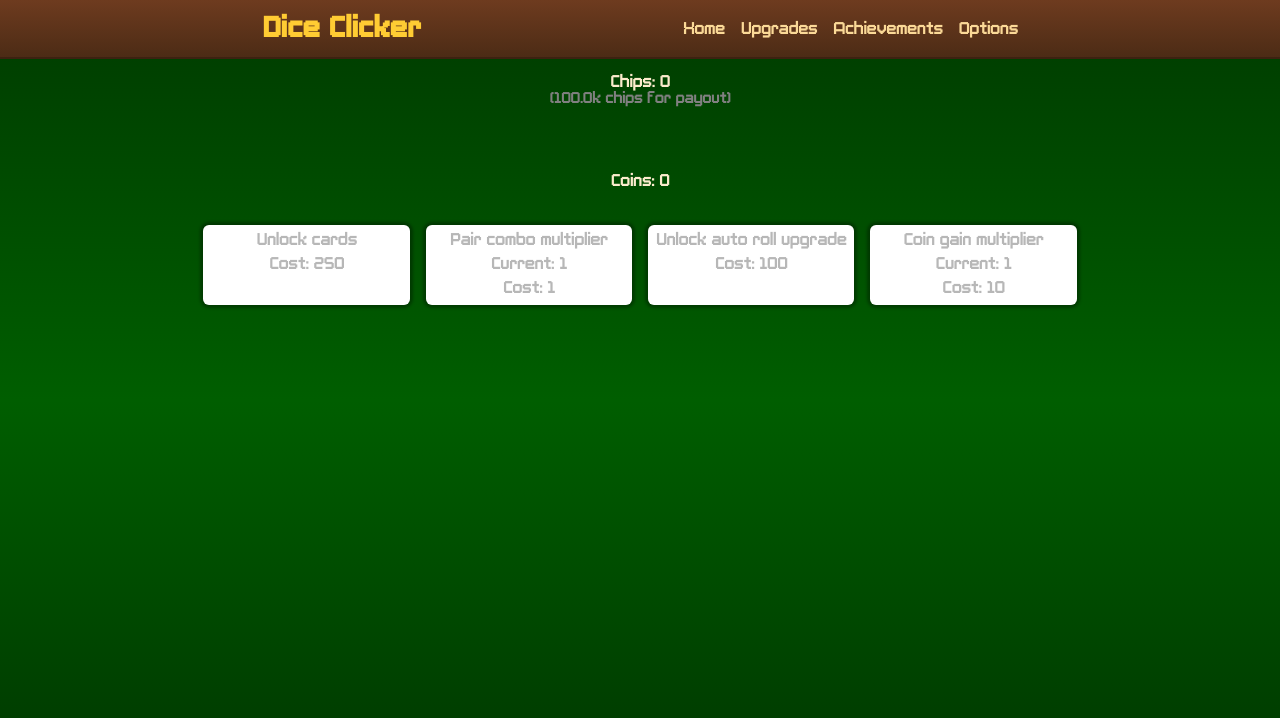
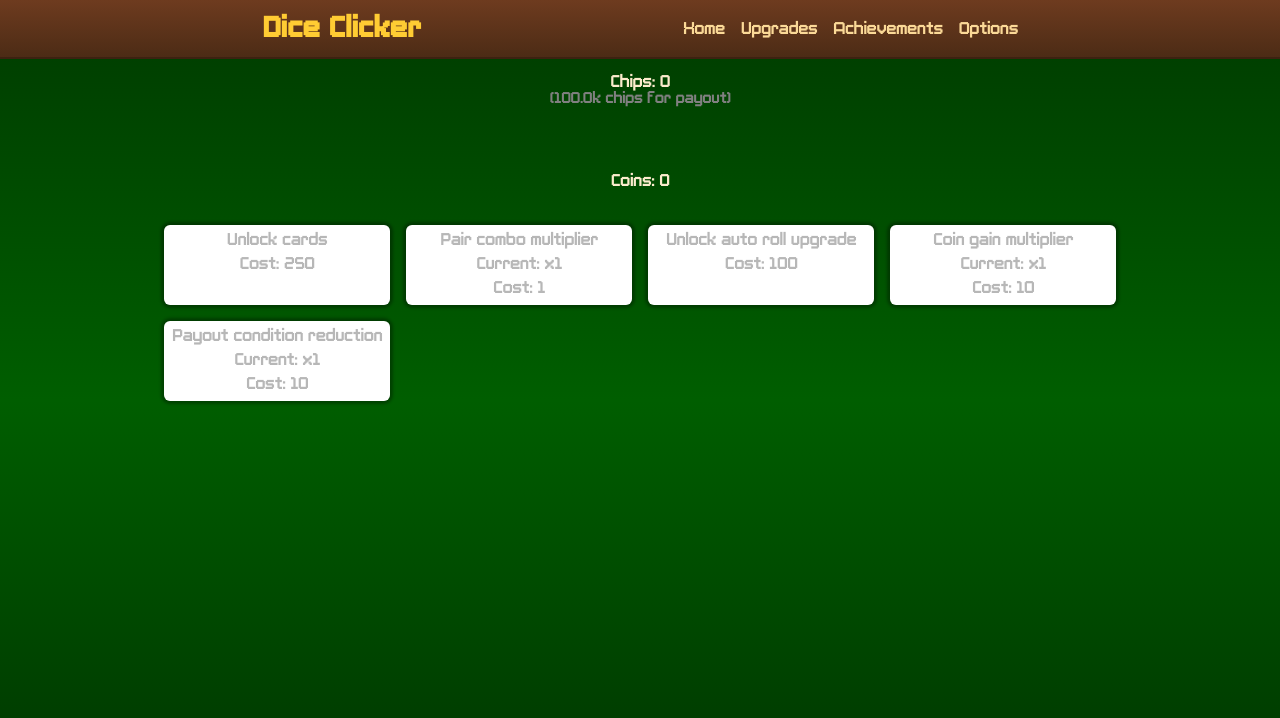
Before and after one commit to zimablizko/dice-clicker, a React (Vite) app: page /dice-clicker/store in a window 1280 px wide. Shown: the top 718 px of the page. Built offline with nearby package versions, Linux system fonts and the light colour scheme; no server answers.

Commit message:
payout reduction upgrade

```diff
--- a/src/common/consts/game-settings.const.ts
+++ b/src/common/consts/game-settings.const.ts
@@ -4,7 +4,7 @@ export const GAME_SETTINGS = {
   baseRollCooldown: 1500,
   baseAutoRollCooldown: 5000,
   baseCoinReward: 1,
-  winCondition: 100000,
+  payoutCondition: 100000,
   baseCardCost: 100,
   baseCardCostIncrease: 1.15,
 };
--- a/src/common/consts/upgrade-values.const.ts
+++ b/src/common/consts/upgrade-values.const.ts
@@ -170,6 +170,16 @@ const COINS_UPGRADES: Array<UpgradeProperties> = [
     levels: 5,
     resourceType: ResourceType.Coins,
   },
+  {
+    id: Upgrade.PayoutReduction,
+    name: 'Payout condition reduction',
+    baseCost: 10,
+    costMultiplier: 10,
+    valueFn: (gameState) =>
+      1.2 ** gameState!.upgradeLevels[Upgrade.PayoutReduction],
+    levels: 5,
+    resourceType: ResourceType.Coins,
+  },
 ];
 
 export const UPGRADE_VALUES: Array<UpgradeProperties> = [
--- a/src/common/enums/card-effect.enum.ts
+++ b/src/common/enums/card-effect.enum.ts
@@ -2,6 +2,7 @@ export enum CardEffectType {
   ReduceCooldown = 'reduceCooldown',
   ReduceAutoRollCooldown = 'reduceAutoRollCooldown',
   IncreaseRollMultiplier = 'increaseRollMultiplier',
+  ReducePayoutCondition = 'reducePayoutCondition',
 
   InstantChips = 'instantChips',
   InstantCardReroll = 'instantCardReroll',
--- a/src/common/enums/upgrade.enum.ts
+++ b/src/common/enums/upgrade.enum.ts
@@ -8,6 +8,7 @@ export enum Upgrade {
   ThreeOfAKindMultiplier = 'threeOfAKindMultiplierUpgrade',
   CoinGainMultiplier = 'coinGainMultiplierUpgrade',
   ComboMultiplier = 'comboMultiplierUpgrade',
+  PayoutReduction = 'payoutReductionUpgrade',
 
   //one time upgrades
   ChipsMultiplierFromTotalRolls = 'chipsMultiplierFromTotalRollsUpgrade',
--- /dev/null
+++ b/src/common/utils/layers-helper.tsx
@@ -0,0 +1,23 @@
+import { GameState } from '../../store/model/game-state.model.js';
+import { GAME_SETTINGS } from '../consts/game-settings.const.js';
+import { UPGRADE_MAP } from '../consts/upgrade-values.const.js';
+import { CardEffectType } from '../enums/card-effect.enum.js';
+import { Upgrade } from '../enums/upgrade.enum.js';
+import { getCardEffectValue } from './card-helper.js';
+
+const payoutConditionReductionUpgrades = [Upgrade.PayoutReduction];
+
+export const getPayoutCondition = (gameState: GameState): number => {
+  const basePayoutCondition = GAME_SETTINGS.payoutCondition;
+  const payoutReduction =
+    payoutConditionReductionUpgrades.reduce(
+      (acc, upgrade) =>
+        acc *
+        (gameState.upgradeLevels[upgrade] > 0
+          ? UPGRADE_MAP.get(upgrade)!.valueFn(gameState)
+          : 1),
+      1,
+    ) * getCardEffectValue(gameState, CardEffectType.ReducePayoutCondition);
+
+  return Math.round(basePayoutCondition / payoutReduction);
+};
--- a/src/components/header/ChipCounter.tsx
+++ b/src/components/header/ChipCounter.tsx
@@ -4,6 +4,7 @@ import { GAME_SETTINGS } from '../../common/consts/game-settings.const.js';
 import { Achievement } from '../../common/enums/achievement.enum.js';
 import { getCoinReward } from '../../common/utils/coin-helper.js';
 import { formatBigNumber } from '../../common/utils/formatter.js';
+import { getPayoutCondition } from '../../common/utils/layers-helper.js';
 import { GameState } from '../../store/model/game-state.model.js';
 import ResultModal from '../main/ResultModal.js';
 
@@ -29,9 +30,9 @@ export default function ChipCounter() {
   };
 
   const checkWinCondition = () =>
-    gameState.resources.chips >= GAME_SETTINGS.winCondition;
+    gameState.resources.chips >= getPayoutCondition(gameState);
 
-  const winPercent = (chips / GAME_SETTINGS.winCondition) * 100;
+  const winPercent = (chips / getPayoutCondition(gameState)) * 100;
   return (
     <>
       <section>
@@ -40,7 +41,7 @@ export default function ChipCounter() {
           <br />
           <span className="wincon-label">
             {' '}
-            ({formatBigNumber(GAME_SETTINGS.winCondition)} chips for payout)
+            ({formatBigNumber(getPayoutCondition(gameState))} chips for payout)
           </span>
           {chips100Achievement && (
             <span>
@@ -48,7 +49,7 @@ export default function ChipCounter() {
               <progress
                 className="wincon-progress-bar"
                 value={chips}
-                max={GAME_SETTINGS.winCondition}
+                max={GAME_SETTINGS.payoutCondition}
               ></progress>
               <br />
               {winPercent.toFixed(2)}% to payout
--- a/src/pages/StorePage.tsx
+++ b/src/pages/StorePage.tsx
@@ -57,15 +57,9 @@ export default function StorePage() {
               <p className="name">{upgrade.name}</p>
               {upgrade.valueFn(gameState) !== 0 && (
                 <p className="name">
-                  Current: {formatDecimal(upgrade.valueFn(gameState))}
+                  Current: x{formatDecimal(upgrade.valueFn(gameState))}
                 </p>
               )}
-
-              {/* {upgrade.levels > 1 && (
-                            <p className="name">
-                              (LVL {gameState.shopUpgradeLevels[upgrade.id as ShopUpgrade]})
-                            </p>
-                          )} */}
 
               <p className="name">
                 {checkUpgradeAcquired(upgrade) && '(Acquired)'}
--- a/src/pages/UpgradesPage.tsx
+++ b/src/pages/UpgradesPage.tsx
@@ -61,12 +61,6 @@ export default function UpgradesPage() {
                 </p>
               )}
 
-              {/* {upgrade.levels > 1 && (
-                <p className="name">
-                  (LVL {gameState.upgradeLevels[upgrade.id as Upgrade]})
-                </p>
-              )} */}
-
               <p className="name">
                 {checkUpgradeAcquired(upgrade) && '(Acquired)'}
                 {!checkUpgradeAcquired(upgrade) &&
```
